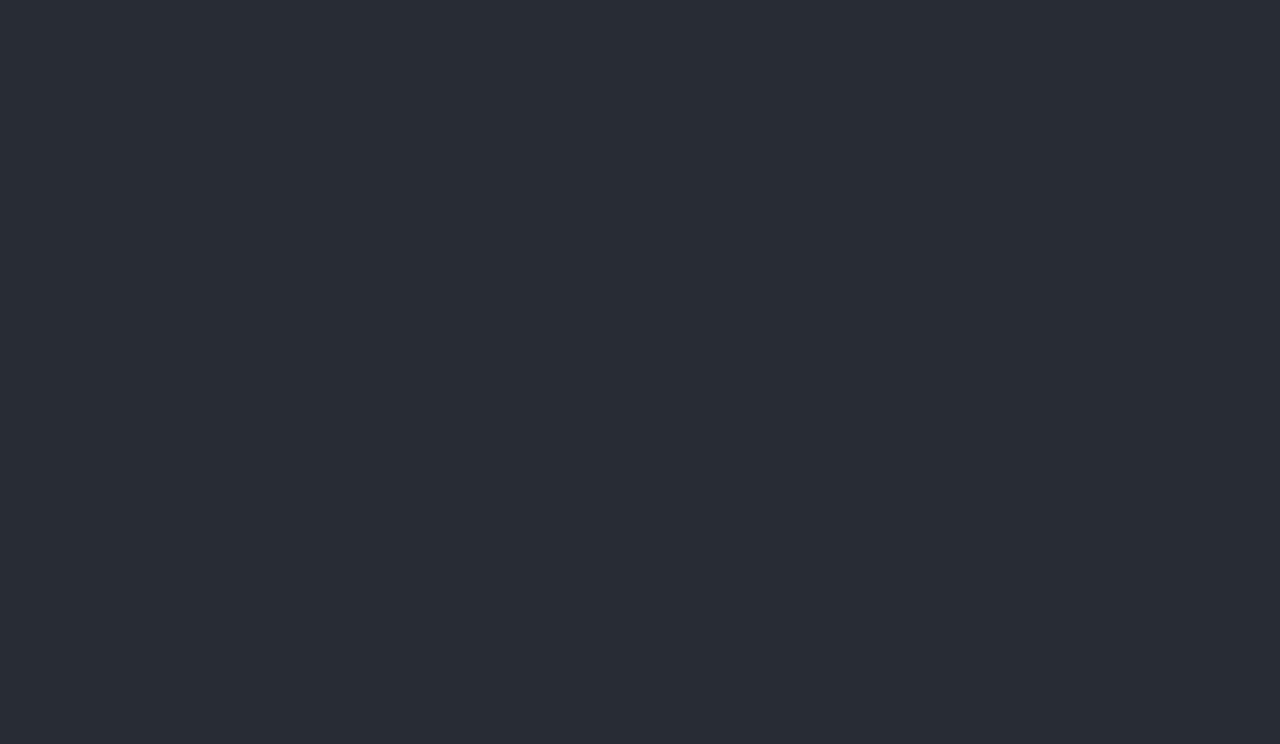
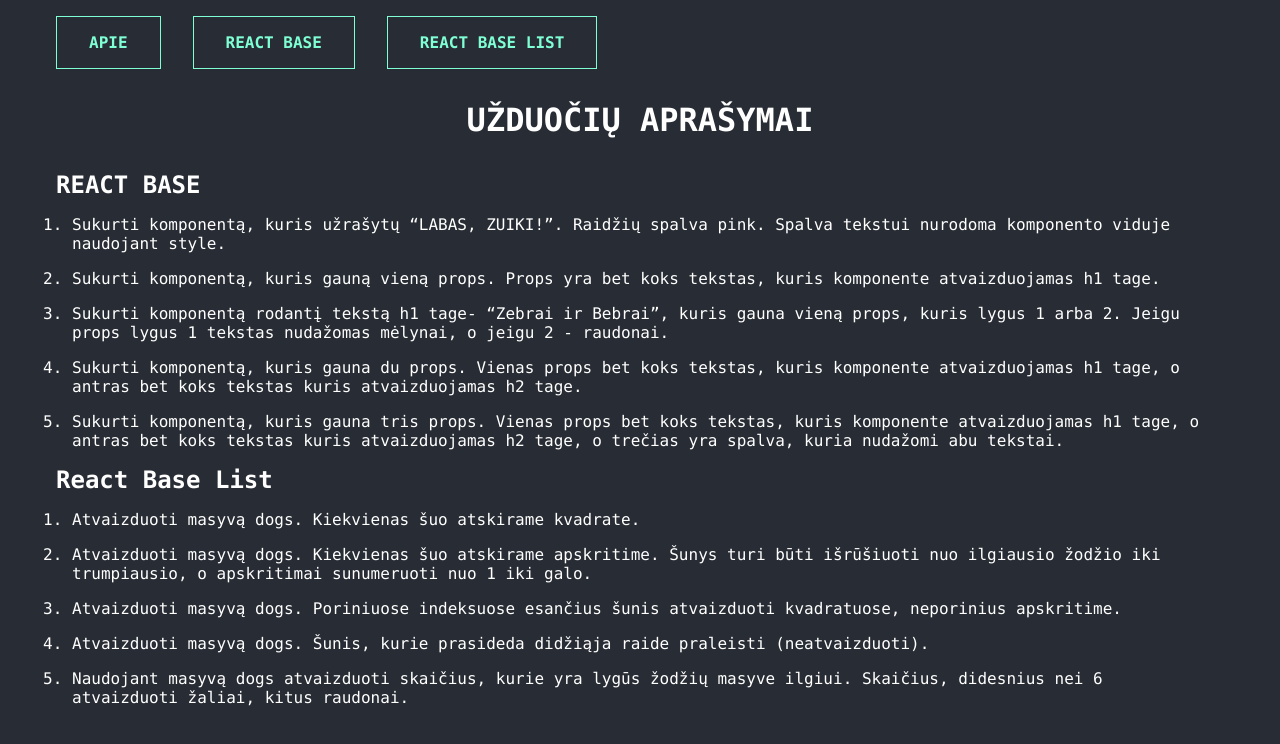
Before and after one commit to codevivi/react-base-practice, a React (Create React App) app: page / in a window 1280 px wide. Before the commit this address had no page. Shown: the top 744 px of the page. Built offline with nearby package versions, Linux system fonts and the light colour scheme.

Commit message:
reverse back router path

```diff
--- a/src/App.jsx
+++ b/src/App.jsx
@@ -8,7 +8,7 @@
   return (
     <BrowserRouter>
       <Routes>
-        <Route path="/react-base-practice" element={<Layout />}>
+        <Route path="/" element={<Layout />}>
           <Route index element={<About />} />
           <Route path="react-base" element={<ReactBaseTasks />} />
           <Route path="react-base-list" element={<ReactBaseList />} />
```
